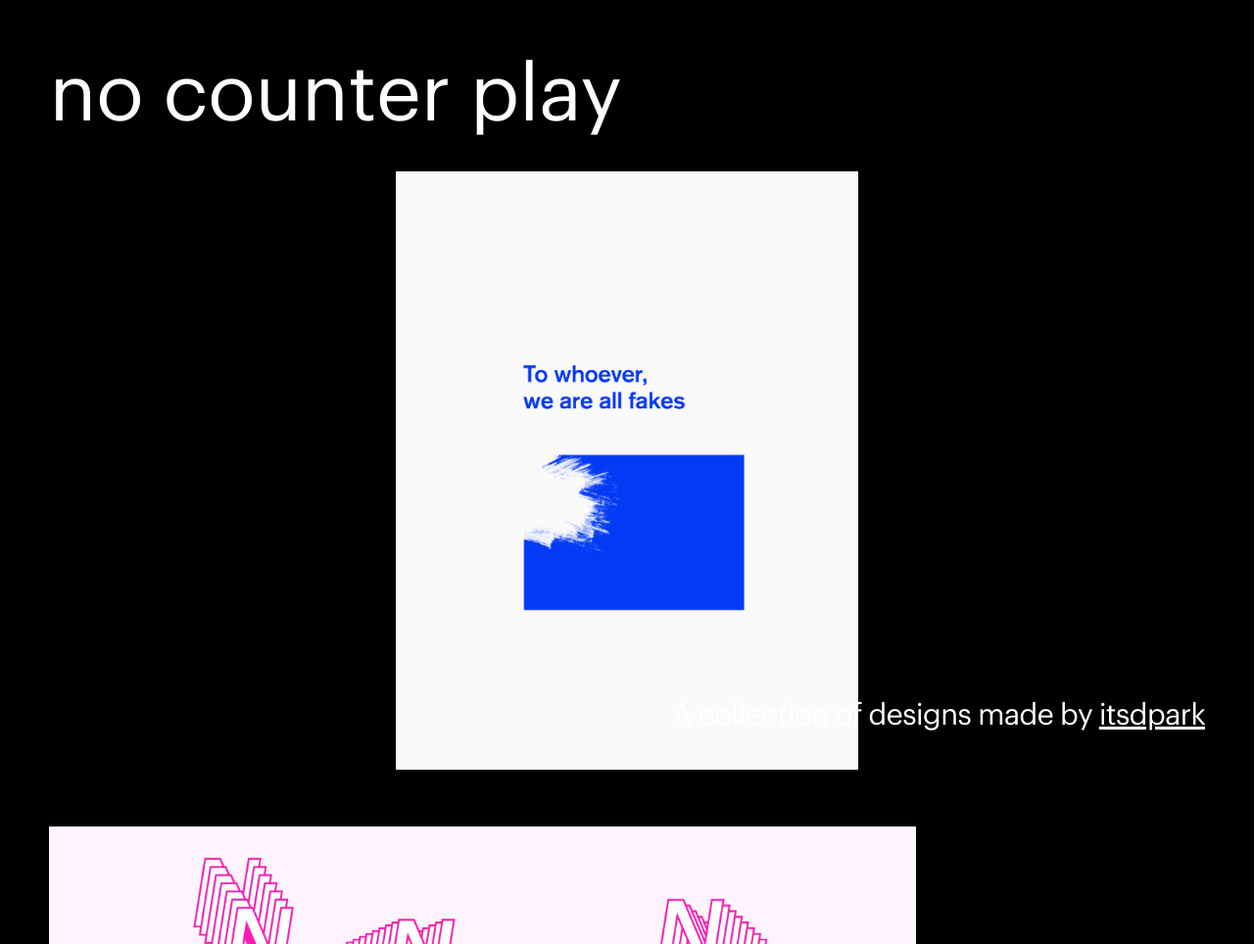
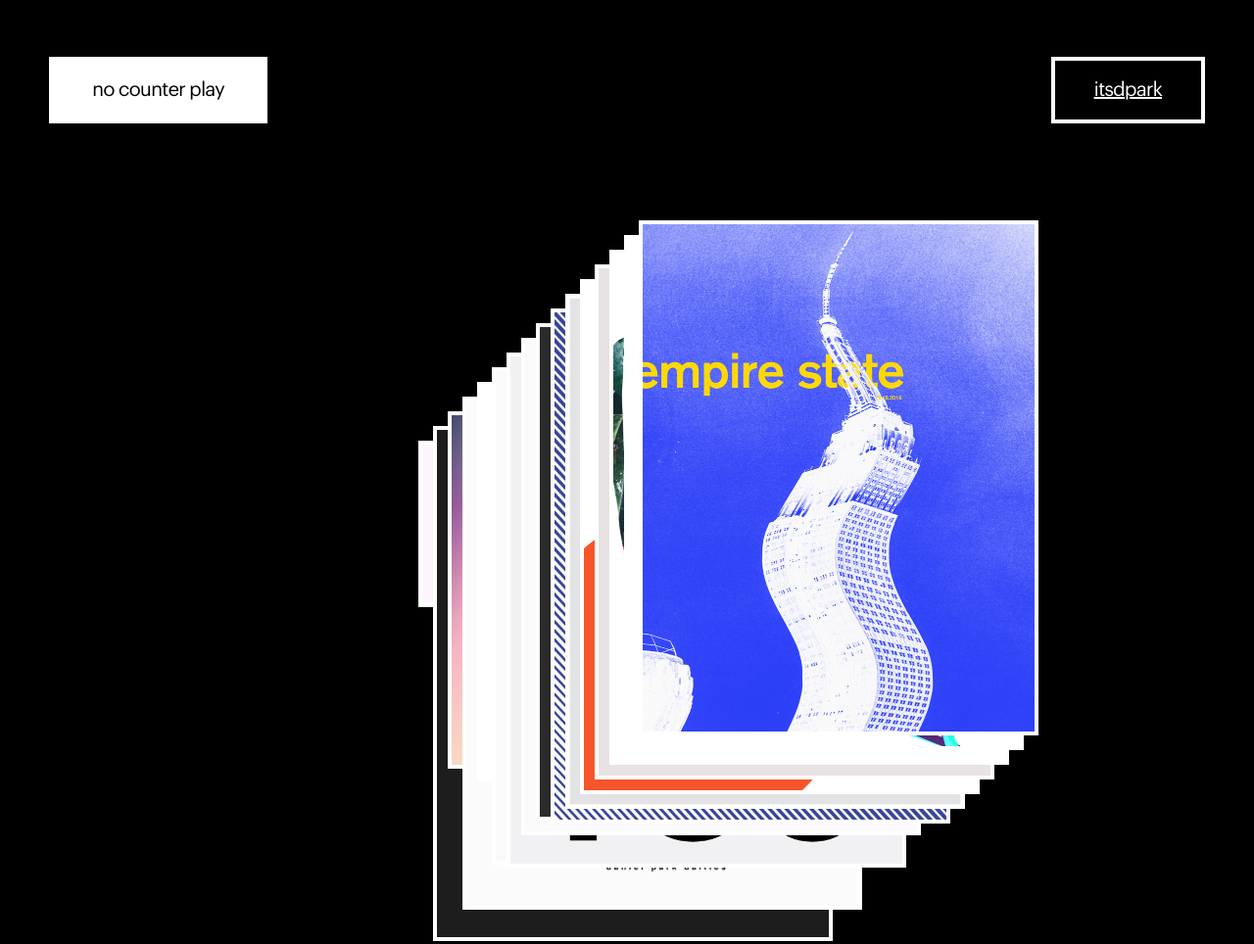
Before and after one commit to dparkd/nocounterplay, a plain HTML site: page index.html in a window 1280 px wide. Shown: the top 964 px of the page at 98% size. After the commit the page ends 800 px from the top, so only its background shows below. Drawn offline with nearby package versions, Linux system fonts and the light colour scheme.

Commit message:
new site

```diff
--- a/index.html
+++ b/index.html
@@ -17,51 +17,108 @@
 
   <body class="index">
 
-<h2>A collection of designs made by <a href="http://itsdpark.com" target="_blank">itsdpark</a></h2>
 
-<h1>no counter play</h1>
+<h1><span>no counter play</span></h1>
+<h1 id="name"><span><a href="http://itsdpark.com" target="_blank">itsdpark</a></span></h1>
 
 
-<div class="work">
-	<div class="piece middle">
-		<img src="/images/fake.jpg" alt="Fake" />
-	</div>
-	<div class="piece left" id="big">
-		<img src="/images/annoying.jpg" alt="Annoying" />
-	</div>
-	<div class="piece right">
-		<img src="/images/hater.jpg" alt="Hater" />
-	</div>
-	<div class="piece middle">
-		<img src="/images/same1.jpg" alt="Same1" />
-	</div>
-	<div class="piece right">
-		<img src="/images/born.jpg" alt="Born" />
-	</div>
-	<div class="piece left">
-		<img src="/images/nothing.jpg" alt="Nothing" />
-	</div>
-	<div class="piece right">
-		<img src="/images/daily1.jpg" alt="Daily1" />
-	</div>
-	<div class="piece middle">
-		<img src="/images/shape1.png" alt="Shape1" />
-	</div>
-	<div class="piece left">
-		<img src="/images/daily2.jpg" alt="Daily2" />
-	</div>
-	<div class="piece right">
-		<img src="/images/shape2.png" alt="Shape2" />
-	</div>
-	<div class="piece middle">
-		<img src="/images/ppap.gif" alt="Ppap" />
-	</div>
-	<div class="piece left">
-		<img src="/images/daily5.jpg" alt="Daily5" />
-	</div>
-	<div class="piece right">
-		<img src="/images/daily8.jpg" alt="Daily8" />
-	</div>
+<div class="work" id="work">
+	<img src="/images/annoying.jpg" class="img" alt="Annoying" />
+	<img src="/images/hater.jpg" class="img" alt="Hater" />
+	<img src="/images/born.jpg" class="img" alt="Born" />
+	<img src="/images/daily1.jpg" class="img" alt="Daily1" />
+	<img src="/images/nothing.jpg" class="img" alt="Nothing" />
+	<img src="/images/shape1.png" class="img" alt="Shape1" />
+	<img src="/images/daily2.jpg" class="img" alt="Daily2" />
+	<img src="/images/shape2.png" class="img" alt="Shape2" />
+	<img src="/images/ppap.gif" class="img" alt="Ppap" />
+	<img src="/images/daily5.jpg" class="img" alt="Daily5" />
+	<img src="/images/daily8.jpg" class="img" alt="Daily8" />
+	<img src="/images/japan.jpg" class="img" alt="Japan" />
+	<img src="/images/areyouhavingfunyet.jpg" class="img" alt="Areyouhavingfunyet" />
+	<img src="/images/xmas.jpg" class="img" alt="Xmas" />
+	<img src="/images/spooky.jpg" class="img" alt="Spooky" />
+	<img src="/images/empirestate.jpg" class="img" alt="Empirestate" />
+
 </div>
+
+
+<script>
+
+function isMobile() {
+	return /Android|webOS|iPhone|iPad|iPod|BlackBerry|IEMobile|Opera Mini/i.test(navigator.userAgent);
+}
+
+if (document.body.clientWidth > 500) {
+  var nodeArray = document.getElementsByClassName('img');
+		function toArray(obj) {
+		  var array = [];
+		  for (var i = obj.length >>> 0; i--;) {
+		    array[i] = obj[i];
+		  }
+		  return array;
+		}
+
+		var images = toArray(nodeArray);
+		var width = document.body.clientWidth;
+		var height = document.body.clientHeight;
+
+		for (var i = 0; i < images.length; i++) {
+			images[i].style.left = width / 3 + i * 15 + "px";
+			images[i].style.top = height *2 - i * 15 + "px";
+			images[i].style.zIndex = i;
+		}
+		var work = document.getElementById('work');
+		work.addEventListener('click', function(e) {
+			e.preventDefault();
+			var outer = images[images.length - 1];
+			images.pop();
+			images.unshift(outer);
+
+			for (var i = 0; i < images.length; i++) {
+				images[i].style.zIndex = i;
+				images[i].style.left = width / 3 + i * 15 + "px";
+				images[i].style.top = height *2 - i * 15 + "px";
+			}
+		})
+}
+if (!isMobile()) {
+
+}
+
+</script>
+
+
+
+
+
+
+
+
+
+
+
+
+
+
+
+
+
+
+
+
+
+
+
+
+
+
+
+
+
+
+
+
+
   </body>
 </html>
--- a/stylesheets/site.css
+++ b/stylesheets/site.css
@@ -388,14 +388,29 @@ body {
   text-rendering: geometricPrecision; }
 
 h1 {
-  color: white;
-  font-size: 80px;
+  color: black;
+  font-size: 20px;
   margin-top: 0;
   position: fixed;
-  top: 50px; }
+  top: 80px; }
+  h1 span {
+    background: white;
+    min-width: 100px;
+    padding: 20px 40px;
+    border: 4px solid white; }
   @media screen and (max-width: 480px) {
     h1 {
-      font-size: 20px; } }
+      font-size: 15px; }
+      h1 span {
+        padding: 10px 20px; } }
+
+#name {
+  color: white;
+  right: 50px; }
+  #name a {
+    color: white; }
+  #name span {
+    background: black; }
 
 h2 {
   position: fixed;
@@ -419,18 +434,15 @@ h2 {
 .work {
   text-align: center;
   padding-top: 125px; }
-  .work .piece {
-    margin-bottom: 50px;
-    display: block; }
   .work img {
-    width: 40%;
-    display: inline-block; }
+    width: 400px;
+    position: fixed;
+    left: 20px;
+    top: 20px;
+    border: 4px solid white;
+    transition: 0.5s all ease-in-out; }
     @media screen and (max-width: 480px) {
       .work img {
+        position: relative;
+        left: 0;
         width: 100%; } }
-
-#big img {
-  width: 75%; }
-  @media screen and (max-width: 480px) {
-    #big img {
-      width: 100%; } }
```
Also changed, not shown: images/areyouhavingfunyet.jpg (added), images/empirestate.jpg (added), images/japan.jpg (added), images/spooky.jpg (added), images/xmas.jpg (added), 1 other file.
